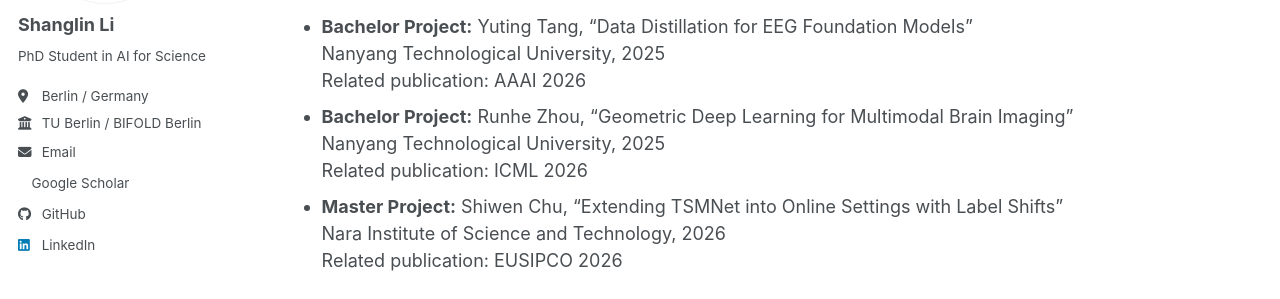
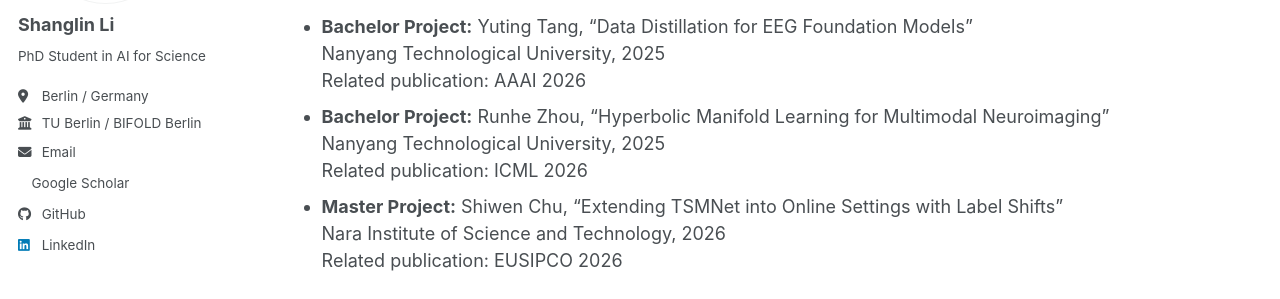
Before and after one commit to fightlesliefigt/fightlesliefigt.github.io, a Jekyll site: the page built from _pages/portfolio.html, in a window 1280 px wide and 1209 px high. Shown: the part 330-629 px from the top of the window. Built offline with Jekyll 4.4.1, drawn with Linux system fonts in a browser that asks for light colours; a style sheet for code colours, icons or effects is not loaded.

Commit message:
Update portfolio.html

```diff
--- a/_pages/portfolio.html
+++ b/_pages/portfolio.html
@@ -22,7 +22,7 @@ author_profile: true
 
   <li>
     <b>Bachelor Project:</b> Runhe Zhou,
-    “Geometric Deep Learning for Multimodal Brain Imaging”<br>
+    “Hyperbolic Manifold Learning for Multimodal Neuroimaging”<br>
     Nanyang Technological University, 2025<br>
     Related publication: ICML 2026
   </li>
```
